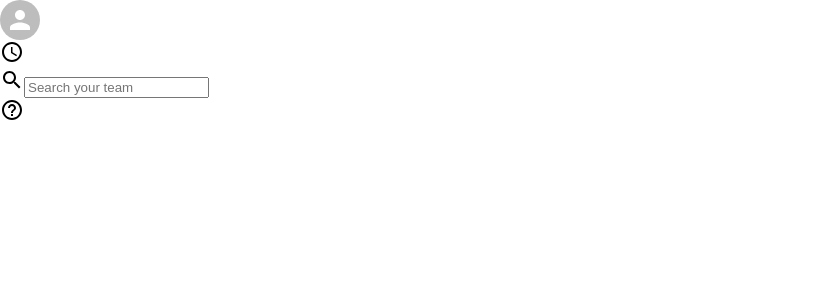
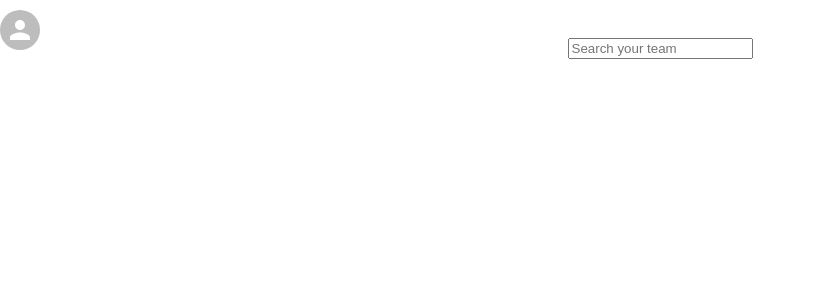
Before and after one commit to tracy-tucker/team-chatter, a React (Create React App) app: page / in a window 1280 px wide. Shown: the top 300 px of the page, without its empty margins (0-816 px from the left). Built offline with nearby package versions, Linux system fonts and the light colour scheme; the HTML template or start-up script is replaced by a standard one.

Commit message:
Adding styling to h.header

```diff
--- a/src/components/Header.js
+++ b/src/components/Header.js
@@ -26,7 +26,7 @@
                 {/* Input */}
                 <input placeholder="Search your team" />
             </div>
-            <div classname="header__right">
+            <div className="header__right">
                 {/* Help icon */}
                 <HelpOutlineIcon />
             </div>
--- a/src/css/Header.css
+++ b/src/css/Header.css
@@ -0,0 +1,8 @@
+.header {
+    display: flex;
+    align-items: center;
+    justify-content: space-between;
+    padding: 10px 0;
+    background-color: var(--slack-color);
+    color: white;
+}
```
